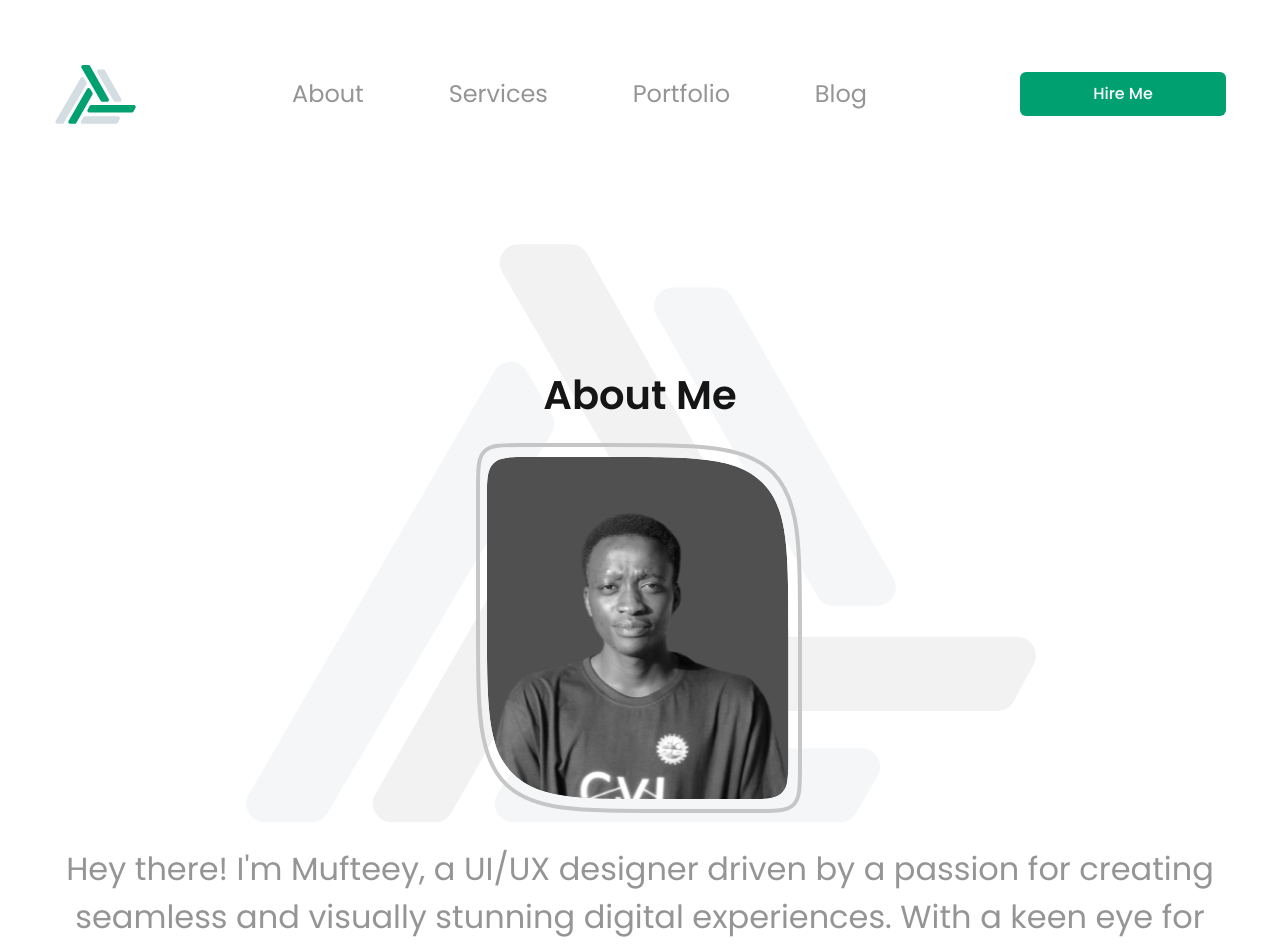
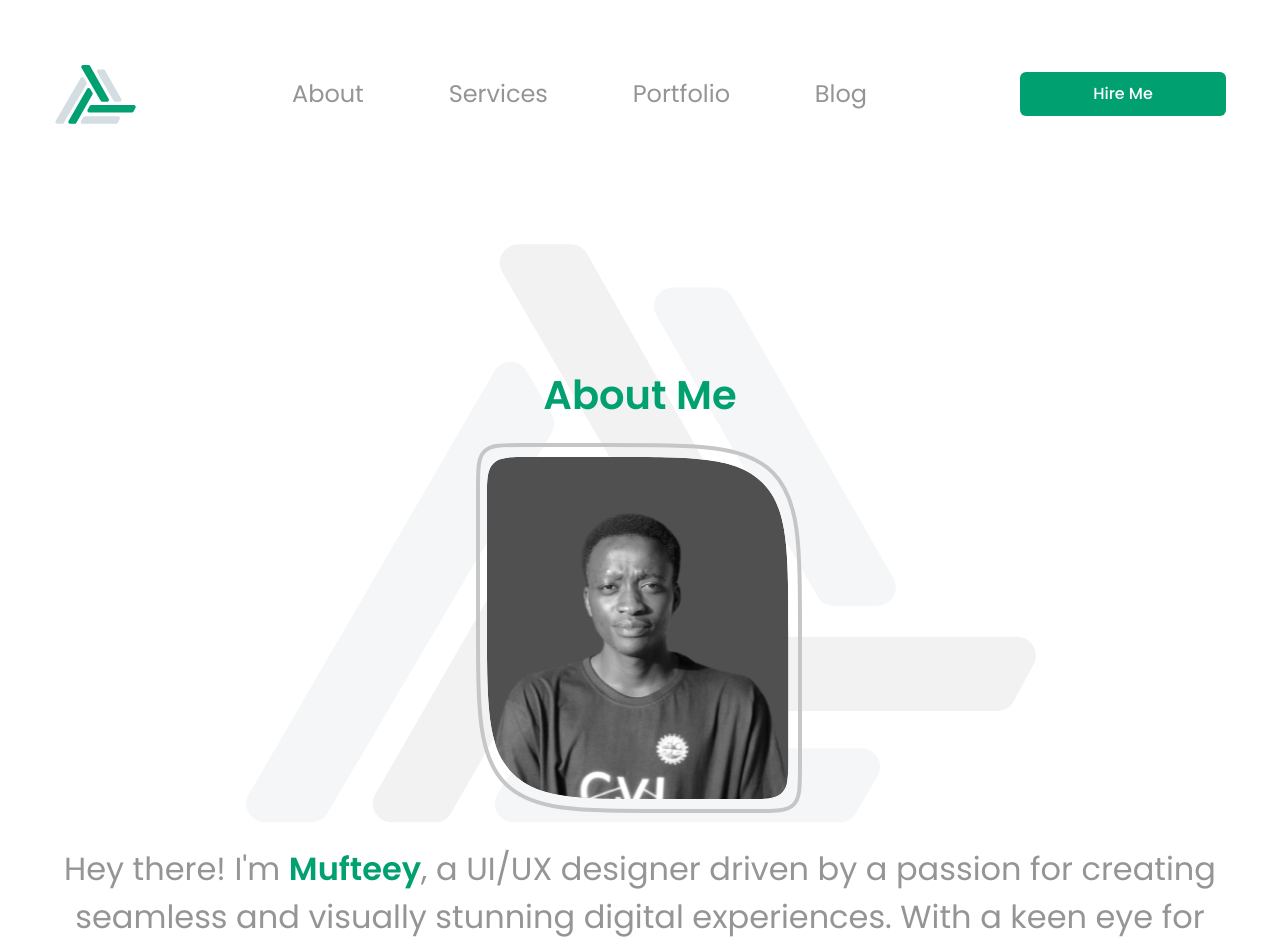
Before and after one commit to mmustaphak/ui-ux-portfolio, a React (Vite) app: page /about in a window 1280 px wide. Shown: the top 949 px of the page. Built offline with nearby package versions, Linux system fonts and the light colour scheme.

Commit message:
Applied the theme to the text on the about page

```diff
--- a/src/pages/About.jsx
+++ b/src/pages/About.jsx
@@ -9,7 +9,7 @@ export default function About() {
 
   return (
     <section className="mt-6 min-[400px]:mt-0 lg:-mt-6">
-      <h1 className="text-black font-semibold md:text-2xl lg:text-[2.5rem]">
+      <h1 className={`${text} font-semibold md:text-2xl lg:text-[2.5rem]`}>
         About Me
       </h1>
       <img
@@ -19,7 +19,7 @@ export default function About() {
       />
 
       <p className="mt-6 mx-auto text-[0.75rem] max-w-[512px] md:text-xl md:max-w-[760px] md:leading-[normal] lg:mt-8 lg:max-w-[1320px] lg:text-[2rem]">
-        Hey there! I&apos;m Mufteey, a UI/UX designer driven by a passion for
+        Hey there! I&apos;m <span className={`${text} font-semibold`}>Mufteey</span>, a UI/UX designer driven by a passion for
         creating seamless and visually stunning digital experiences. With a keen
         eye for detail and a love for problem-solving, I specialize in
         translating ideas into user-friendly designs. Let&apos;s craft something
```
